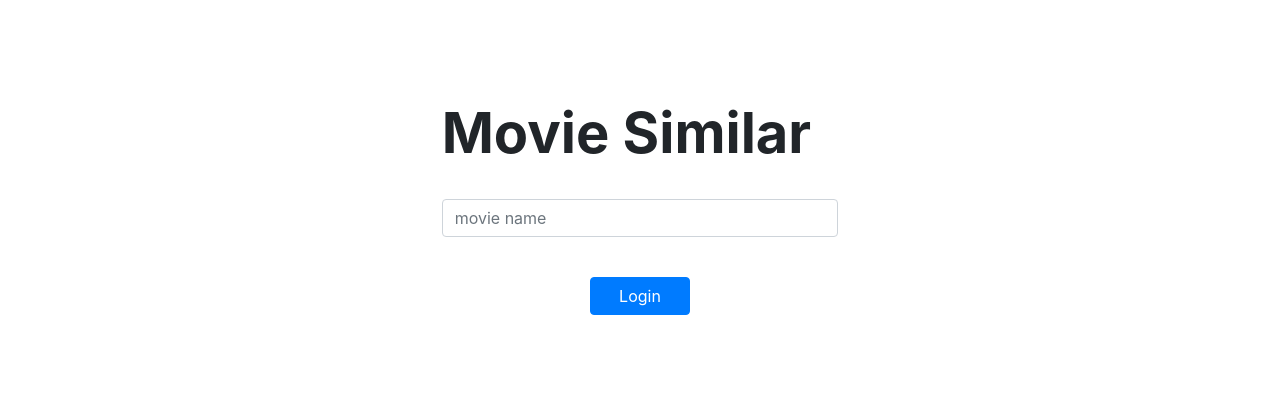
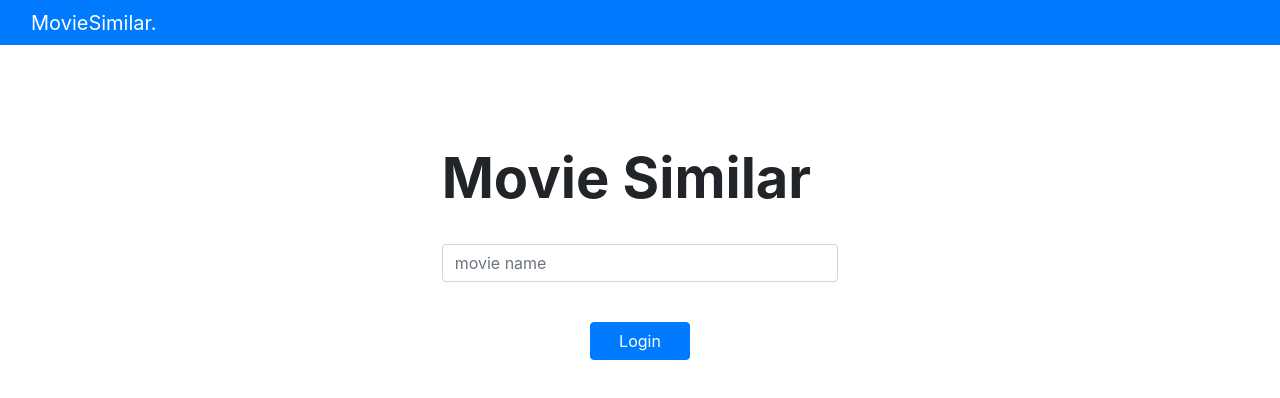
Before and after one commit to Adib-Amine/moviesimilar, a Vue app: page / in a window 1280 px wide. Shown: the top 398 px of the page. Built offline with nearby package versions, Linux system fonts and the light colour scheme.

Commit message:
add header

```diff
--- a/src/App.vue
+++ b/src/App.vue
@@ -1,15 +1,17 @@
 <template>
   <div id="app">
     <div id="nav">
+      <Header />
       <router-link to="/" />
     </div>
     <router-view/>
   </div>
 </template>
 <script>
+import Header from './components/Header.vue'
 export default {
   components : {
-
+    Header
   }
 }
 </script>
--- /dev/null
+++ b/src/components/Header.vue
@@ -0,0 +1,24 @@
+<template>
+    <nav class="navbar navbar-dark bg-primary navbar-expand-md">
+        <div class="container-fluid">
+        <router-link class="navbar-brand" to="/">MovieSimilar.</router-link>
+        <div class="collapse navbar-collapse" id="navcol-1">
+                <ul class="navbar-nav ml-auto">
+                    <!-- <li class="nav-item"> <router-link  class="nav-link" to="/login">Login</router-link></li> -->
+                </ul>
+            </div>
+        </div>
+    </nav>
+</template>
+
+<script>
+export default {
+    name:"Header"
+}
+</script>
+
+<style scoped>
+nav{
+    max-height:45px;
+}
+</style>
--- a/src/views/About.vue
+++ /dev/null
@@ -1,5 +0,0 @@
-<template>
-  <div class="about">
-    <h1>This is an about page</h1>
-  </div>
-</template>
```
Also changed, not shown: src/views/Home.vue (deleted, +0 -16 lines), src/views/Movies.vue (+2 -15 lines).
